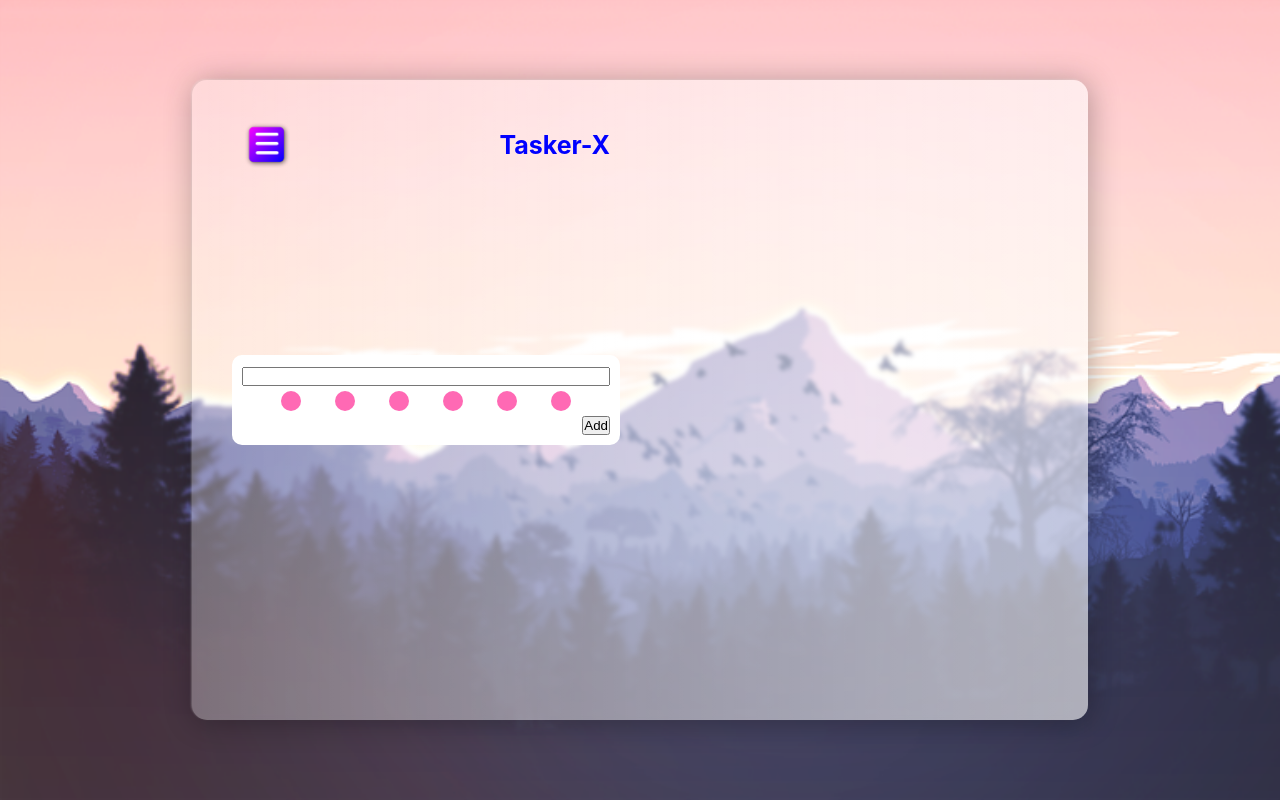
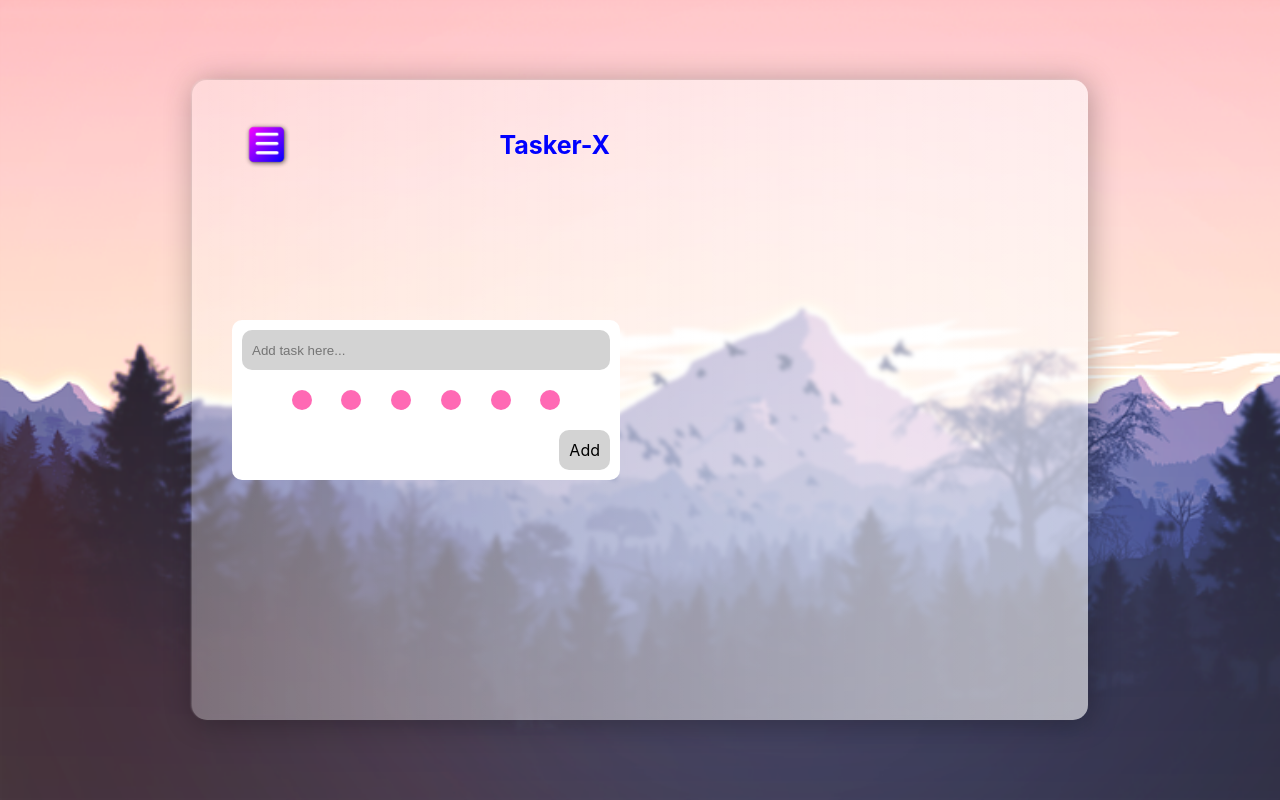
Before and after one commit to korathbasil/react-to-do-list, a React (Create React App) app: page / in a window 1280 px wide. Built offline with nearby package versions, Linux system fonts and the light colour scheme.

Commit message:
added a clicking div for form submit button, and linked them with userRef and click event

```diff
--- a/src/App.tsx
+++ b/src/App.tsx
@@ -4,7 +4,6 @@ import "./App.css";
 import Header from "./components/Header/Header";
 import AddTask from "./components/AddTask/AddTask";
 import TaskCard from "./components/TaskCard/TaskCard";
-import List from "./components/List/List";
 
 const App: React.FC = () => {
   const [tasks, setTasks] = useState<string[]>([]);
--- a/src/components/AddTask/AddTask.module.css
+++ b/src/components/AddTask/AddTask.module.css
@@ -11,12 +11,18 @@
 }
 .inputContainer > input {
   width: 100%;
+  height: 40px;
+  border-radius: 10px;
+  border: none;
+  padding: 0 10px;
+  outline: none;
+  background-color: lightgray;
 }
 .colorPicker {
   width: 100%;
   display: flex;
   justify-content: space-evenly;
-  padding: 5px;
+  padding: 20px;
 }
 .colorCircle {
   width: 20px;
@@ -29,7 +35,14 @@
   display: flex;
   flex-direction: row-reverse;
 }
-
+.button {
+  padding: 10px;
+  border-radius: 10px;
+  outline: none;
+  color: black;
+  background-color: lightgray;
+  cursor: pointer;
+}
 /* Grads
 
 Blue => background: linear-gradient(135deg, rgba(10,176,163,1) 0%, rgba(0,22,255,1) 100%);
--- a/src/components/AddTask/AddTask.tsx
+++ b/src/components/AddTask/AddTask.tsx
@@ -1,19 +1,28 @@
-import { useState } from "react";
+import { useState, useRef, RefObject } from "react";
 import styles from "./AddTask.module.css";
 
 interface addTaskProps {
   addTask: (task: string) => void;
 }
 
-const AddTask: React.FC<addTaskProps> = (props) => {
+const AddTask: React.FC<addTaskProps> = ({ addTask }) => {
+  const submitButttonRef = useRef<HTMLButtonElement>(null);
   const [task, setTask] = useState("");
+
+  const formSubmitHandler = (e: React.SyntheticEvent) => {
+    e.preventDefault();
+    addTask(task);
+    setTask("");
+  };
+
   return (
-    <div className={styles.addTask}>
+    <form className={styles.addTask} onSubmit={formSubmitHandler}>
       <div className={styles.inputContainer}>
         <input
           type="text"
           value={task}
           onChange={(e) => setTask(e.target.value)}
+          placeholder="Add task here..."
         />
       </div>
       <div className={styles.colorPicker}>
@@ -25,9 +34,17 @@ const AddTask: React.FC<addTaskProps> = (props) => {
         <div className={styles.colorCircle}></div>
       </div>
       <div className={styles.action}>
-        <button onClick={() => props.addTask(task)}>Add</button>
+        <button hidden type="submit" ref={submitButttonRef}>
+          Add
+        </button>
+        <div
+          className={styles.button}
+          onClick={() => submitButttonRef.current?.click()}
+        >
+          Add
+        </div>
       </div>
-    </div>
+    </form>
   );
 };
 
--- a/src/components/TaskCard/TaskCard.module.css
+++ b/src/components/TaskCard/TaskCard.module.css
@@ -2,6 +2,6 @@
   width: 100%;
   padding: 10px;
   background-color: red;
-  border-radius: 15px;
+  border-radius: 10px;
   margin-bottom: 15px;
 }
--- a/src/components/TaskCard/TaskCard.tsx
+++ b/src/components/TaskCard/TaskCard.tsx
@@ -3,7 +3,7 @@ import styles from "./TaskCard.module.css";
 const TaskCard: React.FC<{ task: string }> = ({ task }) => {
   return (
     <div className={styles.task}>
-      <h3>Remember to Pickup my car</h3>
+      <h3>{task}</h3>
       <div className={styles.actions}>
         <button className={styles.actionButton}>Mark as Complete</button>
         <button className={styles.actionButton}>Delete</button>
```
Also changed, not shown: src/components/List/List.tsx (deleted, +0 -13 lines).
